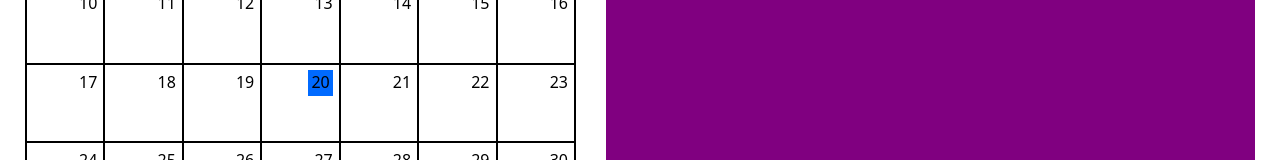
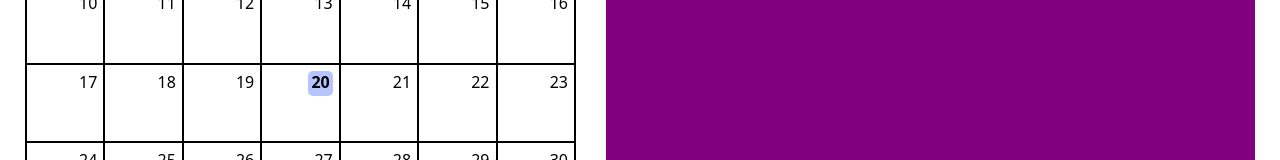
Before and after one commit to jubrito/planner-with-calendar, a React (Vite) app: page / in a window 1280 px wide. Shown: the part 396-556 px from the top of the page. Built offline with nearby package versions, Linux system fonts and the light colour scheme.

Commit message:
style: change style of current day

```diff
--- a/src/components/Calendar/CalendarCells/Cell/_cell.module.scss
+++ b/src/components/Calendar/CalendarCells/Cell/_cell.module.scss
@@ -1,4 +1,8 @@
+@use "../../../../styles/variables" as variables;
+
 .isToday {
-  background: rgb(0, 106, 255);
-  padding: 1px 3px 3px;
+  background: variables.$blue-lightgray-color;
+  padding: 0 3px 3px;
+  border-radius: variables.$small-gap;
+  font-weight: bold;
 }
--- a/src/components/Calendar/CalendarMenu/_calendar-menu.module.scss
+++ b/src/components/Calendar/CalendarMenu/_calendar-menu.module.scss
@@ -2,7 +2,7 @@
 
 .updateCalendarContainer {
   border-radius: 10px;
-  background-color: variables.$lightergray-color;
+  background-color: variables.$blue-lightergray-color;
 
   padding: 0;
 }
--- a/src/components/Calendar/UpdateCalendarButton/_update-calendar-button.module.scss
+++ b/src/components/Calendar/UpdateCalendarButton/_update-calendar-button.module.scss
@@ -17,5 +17,4 @@
 
 .updateCalendarToToday {
   @extend .updateCalendar;
-  // background-color: variables.$lightergray-color;
 }
--- a/src/styles/_variables.scss
+++ b/src/styles/_variables.scss
@@ -2,7 +2,8 @@
 $white-color: white;
 $black-color: black;
 $lightgray-color: #bbbac9;
-$lightergray-color: #e9e7fa;
+$blue-lightergray-color: #e9e7fa;
+$blue-lightgray-color: #b6c4ff;
 $blue-yonder-color: #5072a7;
 
 // Typography
```
